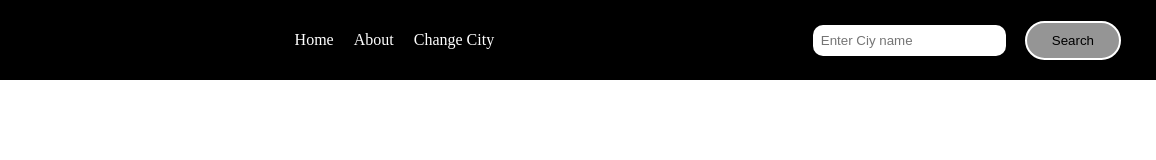
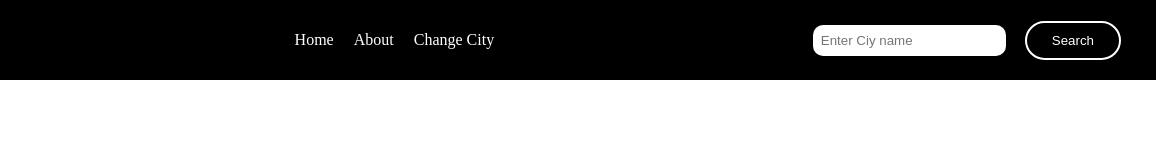
Before and after one commit to KIRAN-BUSARI/FrontEnd_Projects, a plain HTML site: page WeatherApp/index.html in a window 1280 px wide. Shown: the full height of the page, 124-1280 px from the left. Drawn offline with Linux system fonts and the light colour scheme.

Commit message:
Added the stylesheet

```diff
--- a/WeatherApp/style.css
+++ b/WeatherApp/style.css
@@ -61,13 +61,17 @@ body {
     border: 2px solid #fff;
     border-radius: 20px;
     padding: 10px 25px;
-    background-color: #959595;
+    background-color: #000;
+    color: #fff;
 }
 
 .search button:hover {
     margin: 15px;
     padding: 10px 25px;
     background-color: #fff;
-    border-bottom: 2px solid black;
+    color: #000;
+    border: 2px solid #000;
     box-shadow: seagreen;
+    transition: all .5s ease-in-out;
+    /* transform: translateY(-2px); */
 }
```
